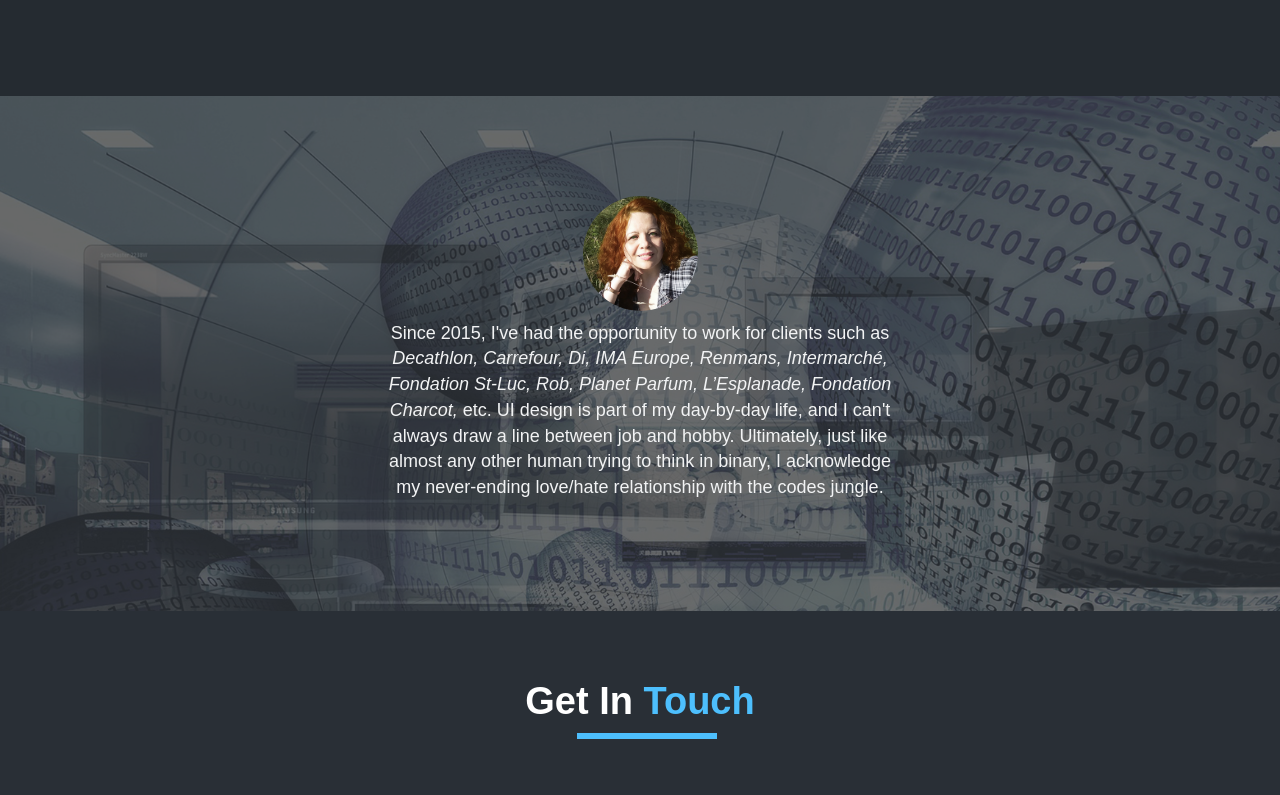
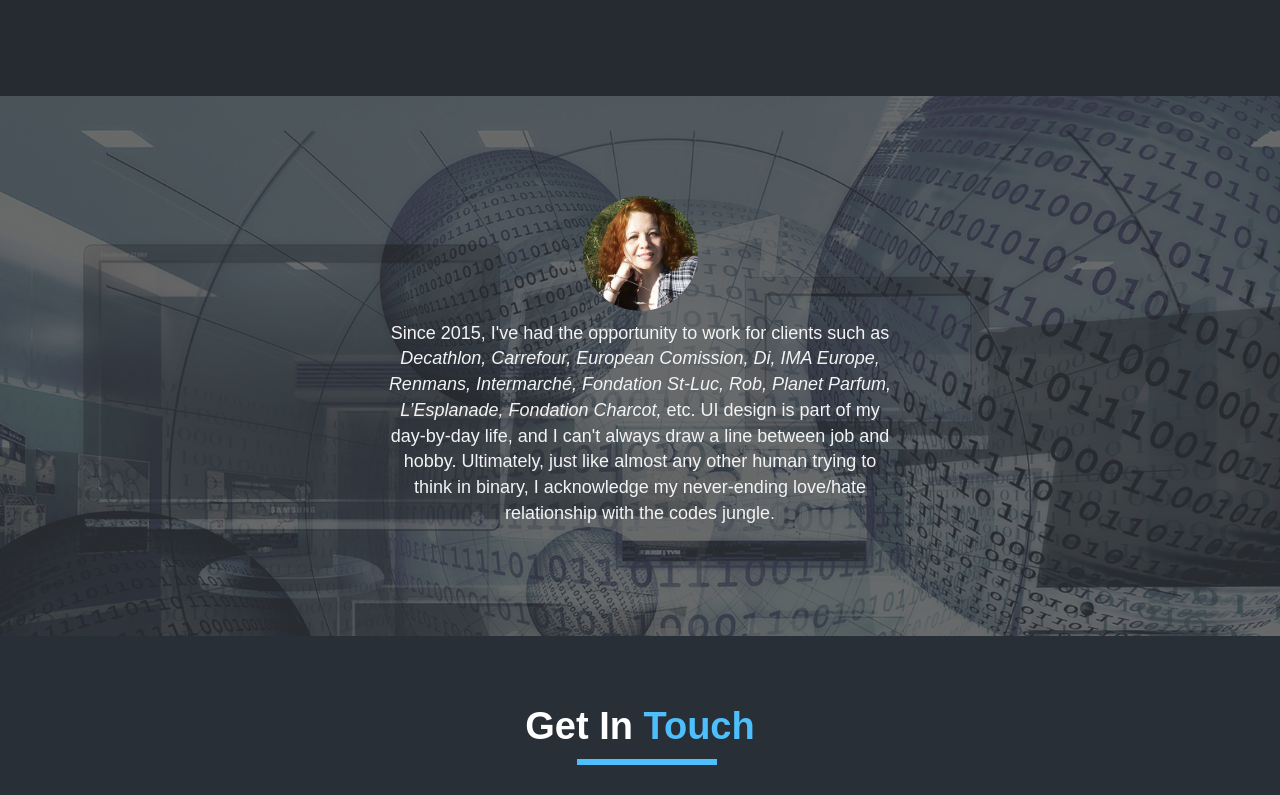
Before and after one commit to monicalaura/portfolio, a plain HTML site: page index.html in a window 1280 px wide. Shown: the part 3527-4322 px from the top of the page. Drawn offline with nearby package versions, Linux system fonts and the light colour scheme; some packages are replaced by stand-ins of ours; files whose address does not match are found by name.

Commit message:
Update index.html

```diff
--- a/index.html
+++ b/index.html
@@ -463,7 +463,7 @@
 
 							</div>
 							<div class="client-comment">
-								<p>Since 2015, I've had the opportunity to work for clients such as <em>Decathlon, Carrefour, Di, IMA Europe, Renmans, Intermarché, Fondation St-Luc, Rob, Planet Parfum, L’Esplanade, Fondation Charcot,</em> etc.
+								<p>Since 2015, I've had the opportunity to work for clients such as <em>Decathlon, Carrefour, European Comission, Di, IMA Europe, Renmans, Intermarché, Fondation St-Luc, Rob, Planet Parfum, L’Esplanade, Fondation Charcot,</em> etc.
 UI design is part of my day-by-day life, and I can't always draw a line between job and hobby.
 Ultimately, just like almost any other human trying to think in binary, I acknowledge my never-ending love/hate relationship with
 the codes jungle.
```
